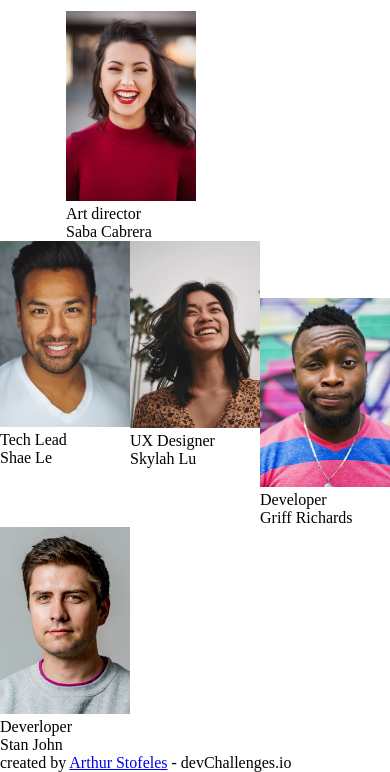
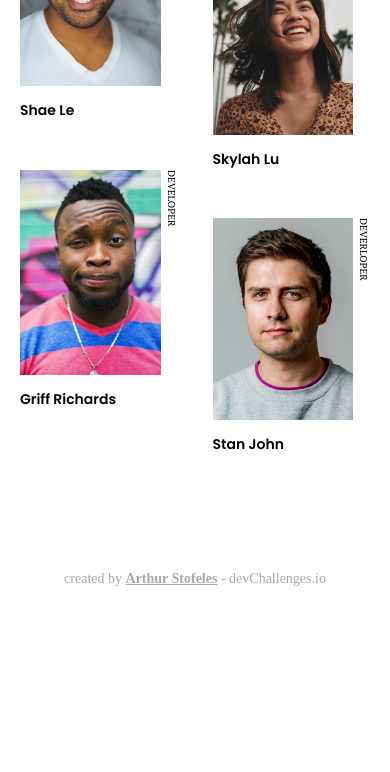
Before and after one commit to arthurstofeles/my-team-page, a plain HTML site: page index.html in a window 390 px wide. Shown: the part 719-1491 px from the top of the page. After the commit the page ends 1330 px from the top, so only its background shows below. Drawn offline with Linux system fonts and the light colour scheme.

Commit message:
Responsive Update

```diff
--- a/style.css
+++ b/style.css
@@ -19,8 +19,6 @@ body {
 
 header {
     padding-top: 110px;
-    align-items: flex-start;
-    justify-content: space-between;
 }
 
 .row {
@@ -70,6 +68,7 @@ h2 {
 
 .team {
     max-width: 33.33%;
+    position: relative;
 }
 
 .team:nth-child(2) {
@@ -87,4 +86,125 @@ img {
     max-height: 341px;
     width: 100%;
     height: auto;
+    padding-right: 26px;
 }
+
+.vertical-text {
+    font-family: 'PT Serif', serif;
+    font-style: normal;
+    font-weight: 400;
+    font-size: 12px;
+    line-height: 16px;
+    text-transform: uppercase;
+    color: #000000;
+    writing-mode: vertical-rl;
+    text-orientation: mixed;
+    position: absolute;
+    top: 0;
+    right: 0;
+}
+
+.name {
+    font-family: Poppins;
+    font-style: normal;
+    font-weight: 600;
+    font-size: 18px;
+    line-height: 27px;
+    color: #000000;
+    margin-top: 15px;
+}
+
+footer {
+    padding: 115px 0 24px 0;
+}
+
+footer p {
+    font-family: Montserrat;
+    font-style: normal;
+    font-weight: 500;
+    font-size: 14px;
+    line-height: 17px;
+    text-align: center;
+    color: #A9A9A9;
+}
+
+footer a {
+    font-weight: bold;
+    color: #A9A9A9;
+}
+
+@media only screen and (max-width: 1024px) {
+
+    header {
+        padding: 71px 12px 0 12px;
+    }
+
+    header .row {
+        flex-direction: column;
+    }
+
+    .col {
+        width: 100%;
+    }
+
+    .col h1 {
+        margin-bottom: 38px;
+    }
+
+    main {
+        padding: 0 20px;
+    }
+
+    .row-team {
+        margin-top: 59px;
+    }
+
+    .team {
+        max-width: 30%;
+    }
+
+    .team:nth-child(2), .team:nth-child(5)  {
+        margin-left: 20px;
+        margin-right: 20px;
+        margin-top: 59px;
+    }
+
+}
+
+@media only screen and (max-width: 767px) {
+
+    .description {
+        font-size: 14px;
+        line-height: 21px;
+    }
+
+    img {
+        padding-right: 17px;
+    }
+
+    .vertical-text {
+        font-size: 10px;
+        line-height: 13px;
+    }
+
+    .name {
+        font-size: 14px;
+        line-height: 21px;
+        margin-top: 10px;
+    }
+
+    .team {
+        max-width: 45%;
+    }
+
+    .team:nth-child(even) {
+        margin-left: 20px;
+        margin-right: 0px;
+        margin-top: 48px;
+    }
+
+    .team:nth-child(5) {
+        margin: 0;
+    }
+
+}
```
